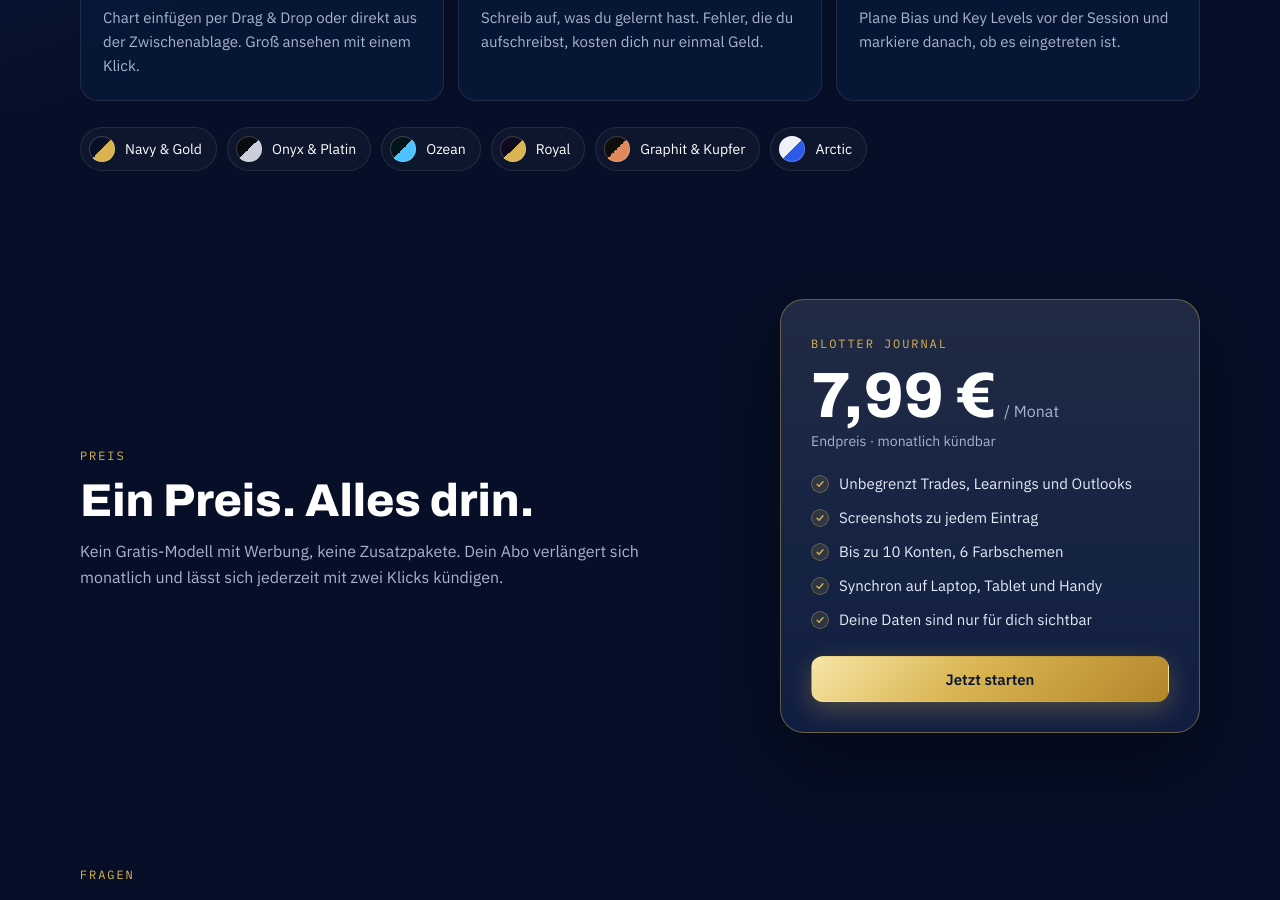
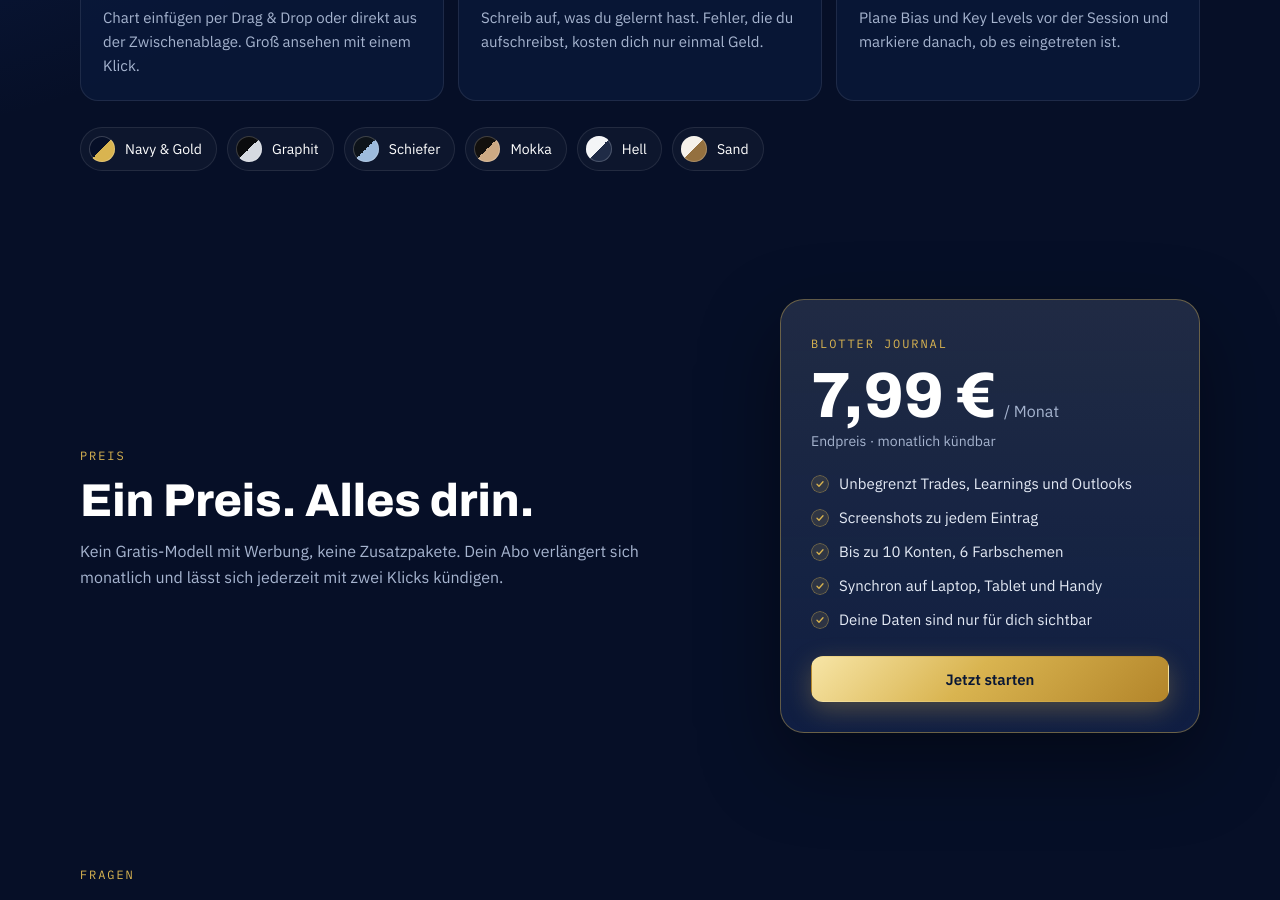
Before and after one commit to elias-pircher/blotter-app, a Next.js app: page / in a window 1280 px wide. Shown: the part 1420-2320 px from the top of the page. Built offline with nearby package versions, Linux system fonts and the light colour scheme; no server answers.

Commit message:
Ruhigere Farbschemen (Navy & Gold, Graphit, Schiefer, Mokka, Hell, Sand) und neue Sprüche
Alte Schemen werden automatisch auf das ähnlichste neue umgestellt.

Co-Authored-By: Claude Opus 5.5 <noreply@anthropic.com>
Claude-Session: https://claude.ai/code/session_012tCXMhGVPaLm9U4Fq3vkLo

```diff
--- a/app/(journal)/app/Journal.js
+++ b/app/(journal)/app/Journal.js
@@ -10,7 +10,7 @@ export default function Journal({ userId, email }) {
     window.__blotterBooted = true;
     window.BlotterBackend = makeBackend(createClient(), userId, email);
     const s = document.createElement('script');
-    s.src = '/journal/journal.js?v=9';
+    s.src = '/journal/journal.js?v=10';
     s.async = false;
     document.body.appendChild(s);
   }, [userId, email]);
--- a/app/(journal)/journal.css
+++ b/app/(journal)/journal.css
@@ -15,58 +15,58 @@ html,body{margin:0}body{font:14px system-ui,-apple-system,sans-serif}img{max-wid
   color-scheme:dark;
 }
 [data-skin="onyx"]{
-  --bg:#0A0B0E; --bg-rgb:10,11,14; --bg-2:#121318;
-  --panel-rgb:20,21,26; --panel-hi-rgb:28,30,36; --modal:#15161B; --modal-2:#1B1D23;
-  --fg-rgb:255,255,255; --ink:#FFFFFF; --ink-2:#E6E8EC; --muted:#A0A5B0; --faint:#6A6F7A;
-  --gold:#C9CED8; --gold-hi:#F5F7FA; --gold-lo:#878E9B; --acc-a:#FFFFFF; --acc-c:#8A919E;
-  --acc-rgb:201,206,216; --acc-hi-rgb:245,247,250; --acc-text:#F5F7FA; --on-gold:#0A0B0E;
-  --glow2-rgb:70,80,100; --silver:#8FB0E8; --silver-rgb:143,176,232;
-  --up:#43D896; --up-rgb:67,216,150; --down:#FF7377; --down-rgb:255,115,119; --be:#AEB9CE; --be-rgb:174,185,206;
+  --bg:#0B0C0E; --bg-rgb:11,12,14; --bg-2:#121316;
+  --panel-rgb:21,22,26; --panel-hi-rgb:29,31,36; --modal:#16171B; --modal-2:#1C1E23;
+  --fg-rgb:255,255,255; --ink:#FFFFFF; --ink-2:#E7E9ED; --muted:#A3A8B2; --faint:#6C717C;
+  --gold:#D6DAE1; --gold-hi:#F7F8FA; --gold-lo:#8D939E; --acc-a:#FFFFFF; --acc-c:#9097A3;
+  --acc-rgb:214,218,225; --acc-hi-rgb:247,248,250; --acc-text:#F2F4F7; --on-gold:#0B0C0E;
+  --glow2-rgb:70,76,90; --silver:#8E9BB3; --silver-rgb:142,155,179;
+  --up:#43D896; --up-rgb:67,216,150; --down:#FF7377; --down-rgb:255,115,119; --be:#AEB4C0; --be-rgb:174,180,192;
   --sh:1; --is-light:0; --scrim:rgba(0,0,0,.7);
   color-scheme:dark;
 }
-[data-skin="ocean"]{
-  --bg:#03141B; --bg-rgb:3,20,27; --bg-2:#062029;
-  --panel-rgb:6,30,40; --panel-hi-rgb:9,40,52; --modal:#06232E; --modal-2:#092C39;
-  --fg-rgb:255,255,255; --ink:#FFFFFF; --ink-2:#DCEFF3; --muted:#94B9C2; --faint:#5A808A;
-  --gold:#4CC3FF; --gold-hi:#B8E8FF; --gold-lo:#1A82BF; --acc-a:#C6EEFF; --acc-c:#1878B3;
-  --acc-rgb:76,195,255; --acc-hi-rgb:184,232,255; --acc-text:#B8E8FF; --on-gold:#02161E;
-  --glow2-rgb:20,120,140; --silver:#F1F7F9; --silver-rgb:241,247,249;
-  --up:#43D896; --up-rgb:67,216,150; --down:#FF7377; --down-rgb:255,115,119; --be:#AEB9CE; --be-rgb:174,185,206;
-  --sh:1; --is-light:0; --scrim:rgba(1,10,14,.7);
+[data-skin="slate"]{
+  --bg:#0D131A; --bg-rgb:13,19,26; --bg-2:#121A23;
+  --panel-rgb:20,28,38; --panel-hi-rgb:27,37,49; --modal:#151E29; --modal-2:#1B2633;
+  --fg-rgb:255,255,255; --ink:#FFFFFF; --ink-2:#E2E9F1; --muted:#9DAABB; --faint:#64738A;
+  --gold:#9DBBDD; --gold-hi:#DCE8F5; --gold-lo:#5F82A8; --acc-a:#D6E5F4; --acc-c:#6488B0;
+  --acc-rgb:157,187,221; --acc-hi-rgb:220,232,245; --acc-text:#D6E5F4; --on-gold:#0B1219;
+  --glow2-rgb:55,85,120; --silver:#E6EBF1; --silver-rgb:230,235,241;
+  --up:#43D896; --up-rgb:67,216,150; --down:#FF7377; --down-rgb:255,115,119; --be:#A9B4C4; --be-rgb:169,180,196;
+  --sh:1; --is-light:0; --scrim:rgba(4,8,12,.7);
   color-scheme:dark;
 }
-[data-skin="royal"]{
-  --bg:#0F0A1F; --bg-rgb:15,10,31; --bg-2:#170F2E;
-  --panel-rgb:26,17,50; --panel-hi-rgb:35,24,64; --modal:#1B1235; --modal-2:#231842;
-  --fg-rgb:255,255,255; --ink:#FFFFFF; --ink-2:#ECE6F8; --muted:#B3A8CE; --faint:#786C98;
-  --gold:#D9B450; --gold-hi:#F6E2A0; --gold-lo:#A57D22; --acc-a:#F7E5A6; --acc-c:#B3852A;
-  --acc-rgb:217,180,80; --acc-hi-rgb:246,226,160; --acc-text:#F6E2A0; --on-gold:#160C26;
-  --glow2-rgb:130,70,210; --silver:#F4F0FC; --silver-rgb:244,240,252;
-  --up:#43D896; --up-rgb:67,216,150; --down:#FF7377; --down-rgb:255,115,119; --be:#B9B0CE; --be-rgb:185,176,206;
-  --sh:1; --is-light:0; --scrim:rgba(8,4,18,.7);
+[data-skin="mocha"]{
+  --bg:#12100E; --bg-rgb:18,16,14; --bg-2:#191613;
+  --panel-rgb:29,25,22; --panel-hi-rgb:37,32,28; --modal:#1E1A17; --modal-2:#25201C;
+  --fg-rgb:255,255,255; --ink:#FFFFFF; --ink-2:#EEE7E0; --muted:#B0A498; --faint:#776B60;
+  --gold:#CDAA84; --gold-hi:#EBD8C2; --gold-lo:#94704D; --acc-a:#EBD8C2; --acc-c:#9A7652;
+  --acc-rgb:205,170,132; --acc-hi-rgb:235,216,194; --acc-text:#EBD8C2; --on-gold:#17110B;
+  --glow2-rgb:110,78,50; --silver:#EFE9E3; --silver-rgb:239,233,227;
+  --up:#43D896; --up-rgb:67,216,150; --down:#FF7A7A; --down-rgb:255,122,122; --be:#B8AEA4; --be-rgb:184,174,164;
+  --sh:1; --is-light:0; --scrim:rgba(6,5,4,.72);
   color-scheme:dark;
 }
-[data-skin="copper"]{
-  --bg:#0E0D0C; --bg-rgb:14,13,12; --bg-2:#171513;
-  --panel-rgb:25,22,20; --panel-hi-rgb:34,30,27; --modal:#1C1917; --modal-2:#24201D;
-  --fg-rgb:255,255,255; --ink:#FFFFFF; --ink-2:#EFE8E2; --muted:#B2A69B; --faint:#786D64;
-  --gold:#E0895A; --gold-hi:#F8C7A8; --gold-lo:#A55730; --acc-a:#FCD6BE; --acc-c:#9E4F29;
-  --acc-rgb:224,137,90; --acc-hi-rgb:248,199,168; --acc-text:#F8C7A8; --on-gold:#1A0D06;
-  --glow2-rgb:150,70,40; --silver:#F3EEEA; --silver-rgb:243,238,234;
-  --up:#43D896; --up-rgb:67,216,150; --down:#FF6B7A; --down-rgb:255,107,122; --be:#B9B0A8; --be-rgb:185,176,168;
-  --sh:1; --is-light:0; --scrim:rgba(5,4,3,.72);
-  color-scheme:dark;
+[data-skin="paper"]{
+  --bg:#F4F5F7; --bg-rgb:244,245,247; --bg-2:#ECEEF2;
+  --panel-rgb:255,255,255; --panel-hi-rgb:248,249,251; --modal:#FFFFFF; --modal-2:#F3F4F7;
+  --fg-rgb:17,24,39; --ink:#111827; --ink-2:#2B3445; --muted:#5F6B7D; --faint:#98A1B0;
+  --gold:#1F2B46; --gold-hi:#6A7A9C; --gold-lo:#111A2E; --acc-a:#43547A; --acc-c:#0F1729;
+  --acc-rgb:31,43,70; --acc-hi-rgb:106,122,156; --acc-text:#1F2B46; --on-gold:#FFFFFF;
+  --glow2-rgb:140,155,185; --silver:#A0814F; --silver-rgb:160,129,79;
+  --up:#0E9F62; --up-rgb:14,159,98; --down:#E0454B; --down-rgb:224,69,75; --be:#7A8597; --be-rgb:122,133,151;
+  --sh:.3; --is-light:1; --scrim:rgba(17,24,39,.38);
+  color-scheme:light;
 }
-[data-skin="arctic"]{
-  --bg:#EEF2F8; --bg-rgb:238,242,248; --bg-2:#E3E9F3;
-  --panel-rgb:255,255,255; --panel-hi-rgb:247,249,253; --modal:#FFFFFF; --modal-2:#F2F5FA;
-  --fg-rgb:16,32,68; --ink:#0B1630; --ink-2:#26355A; --muted:#5A6886; --faint:#8D99B0;
-  --gold:#2B5BE8; --gold-hi:#9DB5FF; --gold-lo:#1B3FB0; --acc-a:#7C9DFF; --acc-c:#1C3FAE;
-  --acc-rgb:43,91,232; --acc-hi-rgb:157,181,255; --acc-text:#1F48C9; --on-gold:#FFFFFF;
-  --glow2-rgb:120,160,255; --silver:#4A5774; --silver-rgb:74,87,116;
-  --up:#0E9F62; --up-rgb:14,159,98; --down:#E0454B; --down-rgb:224,69,75; --be:#7A88A3; --be-rgb:122,136,163;
-  --sh:.32; --is-light:1; --scrim:rgba(20,30,55,.4);
+[data-skin="sand"]{
+  --bg:#F5F1EA; --bg-rgb:245,241,234; --bg-2:#EDE7DC;
+  --panel-rgb:255,253,249; --panel-hi-rgb:250,247,241; --modal:#FFFDF9; --modal-2:#F4EFE7;
+  --fg-rgb:42,33,24; --ink:#2A2118; --ink-2:#43382C; --muted:#7A6D5E; --faint:#AA9D8D;
+  --gold:#94703F; --gold-hi:#D6BB91; --gold-lo:#6B4F2A; --acc-a:#BF9B66; --acc-c:#76572F;
+  --acc-rgb:148,112,63; --acc-hi-rgb:214,187,145; --acc-text:#76572F; --on-gold:#FFFFFF;
+  --glow2-rgb:200,170,130; --silver:#5E6B7C; --silver-rgb:94,107,124;
+  --up:#2E9E6A; --up-rgb:46,158,106; --down:#D2524F; --down-rgb:210,82,79; --be:#8C8375; --be-rgb:140,131,117;
+  --sh:.28; --is-light:1; --scrim:rgba(42,33,24,.34);
   color-scheme:light;
 }
 :root, [data-skin]{
@@ -87,7 +87,7 @@ html,body{margin:0}body{font:14px system-ui,-apple-system,sans-serif}img{max-wid
   --ac-gold:var(--gold); --ac-silver:var(--silver); --ac-violet:#A98BFF; --ac-coral:#FF9466; --ac-mint:#4FD6C2;
   --ac-rose:#F47CC4; --ac-sky:#4FB8FF; --ac-lemon:#E9DA6A; --ac-blue:#7C93FF; --ac-sand:#D7B99A;
 }
-[data-skin="arctic"]{
+[data-skin="paper"], [data-skin="sand"]{
   --ac-violet:#6D4AE0; --ac-coral:#D9622E; --ac-mint:#0F9C88; --ac-rose:#C93C8F;
   --ac-sky:#0B84D0; --ac-lemon:#9C8A12; --ac-blue:#3F56D6; --ac-sand:#8E6A48;
 }
--- a/app/(journal)/layout.js
+++ b/app/(journal)/layout.js
@@ -7,7 +7,7 @@ export const metadata = {
   robots: { index: false },
 };
 
-const SKIN = 'try{var k=localStorage.getItem("blotter.skin");if(k&&/^[a-z]+$/.test(k))document.documentElement.setAttribute("data-skin",k)}catch(e){}';
+const SKIN = 'try{var k=localStorage.getItem("blotter.skin"),o={ocean:"slate",royal:"navy",copper:"mocha",arctic:"paper"};if(k&&/^[a-z]+$/.test(k))document.documentElement.setAttribute("data-skin",o[k]||k)}catch(e){}';
 
 export default function JournalLayout({ children }) {
   return (
--- a/app/(site)/page.js
+++ b/app/(site)/page.js
@@ -70,7 +70,7 @@ export default async function Home() {
             {FEATURES.map(([ic, h, p]) => <div className="f" key={h}><span className="ic">{ic}</span><h3>{h}</h3><p>{p}</p></div>)}
           </div>
           <div className="skins" aria-label="Farbschemen">
-            {[['Navy & Gold', '#060F27', '#D9B450'], ['Onyx & Platin', '#0A0B0E', '#C9CED8'], ['Ozean', '#03141B', '#4CC3FF'], ['Royal', '#0F0A1F', '#D9B450'], ['Graphit & Kupfer', '#0E0D0C', '#E0895A'], ['Arctic', '#EEF2F8', '#2B5BE8']].map(([n, a, b]) => (
+            {[['Navy & Gold', '#060F27', '#D9B450'], ['Graphit', '#0B0C0E', '#D6DAE1'], ['Schiefer', '#0D131A', '#9DBBDD'], ['Mokka', '#12100E', '#CDAA84'], ['Hell', '#F4F5F7', '#1F2B46'], ['Sand', '#F5F1EA', '#94703F']].map(([n, a, b]) => (
               <span className="skin" key={n}><i style={{ background: `linear-gradient(135deg, ${a} 50%, ${b} 50%)` }} />{n}</span>
             ))}
           </div>
--- a/design/blotter.html
+++ b/design/blotter.html
@@ -18,58 +18,58 @@
   color-scheme:dark;
 }
 [data-skin="onyx"]{
-  --bg:#0A0B0E; --bg-rgb:10,11,14; --bg-2:#121318;
-  --panel-rgb:20,21,26; --panel-hi-rgb:28,30,36; --modal:#15161B; --modal-2:#1B1D23;
-  --fg-rgb:255,255,255; --ink:#FFFFFF; --ink-2:#E6E8EC; --muted:#A0A5B0; --faint:#6A6F7A;
-  --gold:#C9CED8; --gold-hi:#F5F7FA; --gold-lo:#878E9B; --acc-a:#FFFFFF; --acc-c:#8A919E;
-  --acc-rgb:201,206,216; --acc-hi-rgb:245,247,250; --acc-text:#F5F7FA; --on-gold:#0A0B0E;
-  --glow2-rgb:70,80,100; --silver:#8FB0E8; --silver-rgb:143,176,232;
-  --up:#43D896; --up-rgb:67,216,150; --down:#FF7377; --down-rgb:255,115,119; --be:#AEB9CE; --be-rgb:174,185,206;
+  --bg:#0B0C0E; --bg-rgb:11,12,14; --bg-2:#121316;
+  --panel-rgb:21,22,26; --panel-hi-rgb:29,31,36; --modal:#16171B; --modal-2:#1C1E23;
+  --fg-rgb:255,255,255; --ink:#FFFFFF; --ink-2:#E7E9ED; --muted:#A3A8B2; --faint:#6C717C;
+  --gold:#D6DAE1; --gold-hi:#F7F8FA; --gold-lo:#8D939E; --acc-a:#FFFFFF; --acc-c:#9097A3;
+  --acc-rgb:214,218,225; --acc-hi-rgb:247,248,250; --acc-text:#F2F4F7; --on-gold:#0B0C0E;
+  --glow2-rgb:70,76,90; --silver:#8E9BB3; --silver-rgb:142,155,179;
+  --up:#43D896; --up-rgb:67,216,150; --down:#FF7377; --down-rgb:255,115,119; --be:#AEB4C0; --be-rgb:174,180,192;
   --sh:1; --is-light:0; --scrim:rgba(0,0,0,.7);
   color-scheme:dark;
 }
-[data-skin="ocean"]{
-  --bg:#03141B; --bg-rgb:3,20,27; --bg-2:#062029;
-  --panel-rgb:6,30,40; --panel-hi-rgb:9,40,52; --modal:#06232E; --modal-2:#092C39;
-  --fg-rgb:255,255,255; --ink:#FFFFFF; --ink-2:#DCEFF3; --muted:#94B9C2; --faint:#5A808A;
-  --gold:#4CC3FF; --gold-hi:#B8E8FF; --gold-lo:#1A82BF; --acc-a:#C6EEFF; --acc-c:#1878B3;
-  --acc-rgb:76,195,255; --acc-hi-rgb:184,232,255; --acc-text:#B8E8FF; --on-gold:#02161E;
-  --glow2-rgb:20,120,140; --silver:#F1F7F9; --silver-rgb:241,247,249;
-  --up:#43D896; --up-rgb:67,216,150; --down:#FF7377; --down-rgb:255,115,119; --be:#AEB9CE; --be-rgb:174,185,206;
-  --sh:1; --is-light:0; --scrim:rgba(1,10,14,.7);
+[data-skin="slate"]{
+  --bg:#0D131A; --bg-rgb:13,19,26; --bg-2:#121A23;
+  --panel-rgb:20,28,38; --panel-hi-rgb:27,37,49; --modal:#151E29; --modal-2:#1B2633;
+  --fg-rgb:255,255,255; --ink:#FFFFFF; --ink-2:#E2E9F1; --muted:#9DAABB; --faint:#64738A;
+  --gold:#9DBBDD; --gold-hi:#DCE8F5; --gold-lo:#5F82A8; --acc-a:#D6E5F4; --acc-c:#6488B0;
+  --acc-rgb:157,187,221; --acc-hi-rgb:220,232,245; --acc-text:#D6E5F4; --on-gold:#0B1219;
+  --glow2-rgb:55,85,120; --silver:#E6EBF1; --silver-rgb:230,235,241;
+  --up:#43D896; --up-rgb:67,216,150; --down:#FF7377; --down-rgb:255,115,119; --be:#A9B4C4; --be-rgb:169,180,196;
+  --sh:1; --is-light:0; --scrim:rgba(4,8,12,.7);
   color-scheme:dark;
 }
-[data-skin="royal"]{
-  --bg:#0F0A1F; --bg-rgb:15,10,31; --bg-2:#170F2E;
-  --panel-rgb:26,17,50; --panel-hi-rgb:35,24,64; --modal:#1B1235; --modal-2:#231842;
-  --fg-rgb:255,255,255; --ink:#FFFFFF; --ink-2:#ECE6F8; --muted:#B3A8CE; --faint:#786C98;
-  --gold:#D9B450; --gold-hi:#F6E2A0; --gold-lo:#A57D22; --acc-a:#F7E5A6; --acc-c:#B3852A;
-  --acc-rgb:217,180,80; --acc-hi-rgb:246,226,160; --acc-text:#F6E2A0; --on-gold:#160C26;
-  --glow2-rgb:130,70,210; --silver:#F4F0FC; --silver-rgb:244,240,252;
-  --up:#43D896; --up-rgb:67,216,150; --down:#FF7377; --down-rgb:255,115,119; --be:#B9B0CE; --be-rgb:185,176,206;
-  --sh:1; --is-light:0; --scrim:rgba(8,4,18,.7);
+[data-skin="mocha"]{
+  --bg:#12100E; --bg-rgb:18,16,14; --bg-2:#191613;
+  --panel-rgb:29,25,22; --panel-hi-rgb:37,32,28; --modal:#1E1A17; --modal-2:#25201C;
+  --fg-rgb:255,255,255; --ink:#FFFFFF; --ink-2:#EEE7E0; --muted:#B0A498; --faint:#776B60;
+  --gold:#CDAA84; --gold-hi:#EBD8C2; --gold-lo:#94704D; --acc-a:#EBD8C2; --acc-c:#9A7652;
+  --acc-rgb:205,170,132; --acc-hi-rgb:235,216,194; --acc-text:#EBD8C2; --on-gold:#17110B;
+  --glow2-rgb:110,78,50; --silver:#EFE9E3; --silver-rgb:239,233,227;
+  --up:#43D896; --up-rgb:67,216,150; --down:#FF7A7A; --down-rgb:255,122,122; --be:#B8AEA4; --be-rgb:184,174,164;
+  --sh:1; --is-light:0; --scrim:rgba(6,5,4,.72);
   color-scheme:dark;
 }
-[data-skin="copper"]{
-  --bg:#0E0D0C; --bg-rgb:14,13,12; --bg-2:#171513;
-  --panel-rgb:25,22,20; --panel-hi-rgb:34,30,27; --modal:#1C1917; --modal-2:#24201D;
-  --fg-rgb:255,255,255; --ink:#FFFFFF; --ink-2:#EFE8E2; --muted:#B2A69B; --faint:#786D64;
-  --gold:#E0895A; --gold-hi:#F8C7A8; --gold-lo:#A55730; --acc-a:#FCD6BE; --acc-c:#9E4F29;
-  --acc-rgb:224,137,90; --acc-hi-rgb:248,199,168; --acc-text:#F8C7A8; --on-gold:#1A0D06;
-  --glow2-rgb:150,70,40; --silver:#F3EEEA; --silver-rgb:243,238,234;
-  --up:#43D896; --up-rgb:67,216,150; --down:#FF6B7A; --down-rgb:255,107,122; --be:#B9B0A8; --be-rgb:185,176,168;
-  --sh:1; --is-light:0; --scrim:rgba(5,4,3,.72);
-  color-scheme:dark;
-}
-[data-skin="arctic"]{
-  --bg:#EEF2F8; --bg-rgb:238,242,248; --bg-2:#E3E9F3;
-  --panel-rgb:255,255,255; --panel-hi-rgb:247,249,253; --modal:#FFFFFF; --modal-2:#F2F5FA;
-  --fg-rgb:16,32,68; --ink:#0B1630; --ink-2:#26355A; --muted:#5A6886; --faint:#8D99B0;
-  --gold:#2B5BE8; --gold-hi:#9DB5FF; --gold-lo:#1B3FB0; --acc-a:#7C9DFF; --acc-c:#1C3FAE;
-  --acc-rgb:43,91,232; --acc-hi-rgb:157,181,255; --acc-text:#1F48C9; --on-gold:#FFFFFF;
-  --glow2-rgb:120,160,255; --silver:#4A5774; --silver-rgb:74,87,116;
-  --up:#0E9F62; --up-rgb:14,159,98; --down:#E0454B; --down-rgb:224,69,75; --be:#7A88A3; --be-rgb:122,136,163;
-  --sh:.32; --is-light:1; --scrim:rgba(20,30,55,.4);
+[data-skin="paper"]{
+  --bg:#F4F5F7; --bg-rgb:244,245,247; --bg-2:#ECEEF2;
+  --panel-rgb:255,255,255; --panel-hi-rgb:248,249,251; --modal:#FFFFFF; --modal-2:#F3F4F7;
+  --fg-rgb:17,24,39; --ink:#111827; --ink-2:#2B3445; --muted:#5F6B7D; --faint:#98A1B0;
+  --gold:#1F2B46; --gold-hi:#6A7A9C; --gold-lo:#111A2E; --acc-a:#43547A; --acc-c:#0F1729;
+  --acc-rgb:31,43,70; --acc-hi-rgb:106,122,156; --acc-text:#1F2B46; --on-gold:#FFFFFF;
+  --glow2-rgb:140,155,185; --silver:#A0814F; --silver-rgb:160,129,79;
+  --up:#0E9F62; --up-rgb:14,159,98; --down:#E0454B; --down-rgb:224,69,75; --be:#7A8597; --be-rgb:122,133,151;
+  --sh:.3; --is-light:1; --scrim:rgba(17,24,39,.38);
+  color-scheme:light;
+}
+[data-skin="sand"]{
+  --bg:#F5F1EA; --bg-rgb:245,241,234; --bg-2:#EDE7DC;
+  --panel-rgb:255,253,249; --panel-hi-rgb:250,247,241; --modal:#FFFDF9; --modal-2:#F4EFE7;
+  --fg-rgb:42,33,24; --ink:#2A2118; --ink-2:#43382C; --muted:#7A6D5E; --faint:#AA9D8D;
+  --gold:#94703F; --gold-hi:#D6BB91; --gold-lo:#6B4F2A; --acc-a:#BF9B66; --acc-c:#76572F;
+  --acc-rgb:148,112,63; --acc-hi-rgb:214,187,145; --acc-text:#76572F; --on-gold:#FFFFFF;
+  --glow2-rgb:200,170,130; --silver:#5E6B7C; --silver-rgb:94,107,124;
+  --up:#2E9E6A; --up-rgb:46,158,106; --down:#D2524F; --down-rgb:210,82,79; --be:#8C8375; --be-rgb:140,131,117;
+  --sh:.28; --is-light:1; --scrim:rgba(42,33,24,.34);
   color-scheme:light;
 }
 :root, [data-skin]{
@@ -90,7 +90,7 @@
   --ac-gold:var(--gold); --ac-silver:var(--silver); --ac-violet:#A98BFF; --ac-coral:#FF9466; --ac-mint:#4FD6C2;
   --ac-rose:#F47CC4; --ac-sky:#4FB8FF; --ac-lemon:#E9DA6A; --ac-blue:#7C93FF; --ac-sand:#D7B99A;
 }
-[data-skin="arctic"]{
+[data-skin="paper"], [data-skin="sand"]{
   --ac-violet:#6D4AE0; --ac-coral:#D9622E; --ac-mint:#0F9C88; --ac-rose:#C93C8F;
   --ac-sky:#0B84D0; --ac-lemon:#9C8A12; --ac-blue:#3F56D6; --ac-sand:#8E6A48;
 }
@@ -686,7 +686,7 @@ textarea.inp{height:auto;min-height:120px;padding:10px 12px;resize:vertical;line
   .rv-wait{opacity:1;transform:none}
 }
 </style>
-<script>try{var k=localStorage.getItem("blotter.skin");if(k&&/^[a-z]+$/.test(k))document.documentElement.setAttribute("data-skin",k)}catch(e){}</script>
+<script>try{var k=localStorage.getItem("blotter.skin"),o={ocean:"slate",royal:"navy",copper:"mocha",arctic:"paper"};if(k&&/^[a-z]+$/.test(k))document.documentElement.setAttribute("data-skin",o[k]||k)}catch(e){}</script>
 
 <canvas id="bg" aria-hidden="true"></canvas>
 <div class="progress" id="progress" aria-hidden="true"></div>
@@ -1225,14 +1225,12 @@ function setNum(el, v, fmt){
 
 /* ---------- motion: mantra ---------- */
 const MANTRAS = [
-  ['Erst planen.', 'Dann handeln.'],
-  ['Disziplin ist', 'dein Vorteil.'],
+  ['Kontoschutz vor', 'Kontowachstum.'],
   ['Prozess', 'vor Gewinn.'],
-  ['Konstanz', 'schlägt Glück.'],
-  ['Kapital schützen.', 'Chancen nutzen.'],
+  ['Konstanz', 'schlägt zurück.'],
   ['Geduld wird', 'bezahlt.'],
-  ['Verluste klein.', 'Gewinne laufen.'],
-  ['Jeder Tag ist', 'ein Datenpunkt.']
+  ['Halte dich an', 'das System.'],
+  ['Disziplin ist', 'dein Vorteil.']
 ];
 const Mantra = {
   i: Math.floor(Date.now() / 86400000) % MANTRAS.length, timer: 0, el: null,
@@ -2103,17 +2101,20 @@ const LB = {
 /* ---------- personalisation ---------- */
 const SKINS = [
   {id: 'navy', name: 'Navy & Gold', sub: 'Das Original'},
-  {id: 'onyx', name: 'Onyx & Platin', sub: 'Schwarz, kühl, minimal'},
-  {id: 'ocean', name: 'Ozean', sub: 'Petrol & Himmelblau'},
-  {id: 'royal', name: 'Royal', sub: 'Violett & Gold'},
-  {id: 'copper', name: 'Graphit & Kupfer', sub: 'Warm und dunkel'},
-  {id: 'arctic', name: 'Arctic', sub: 'Hell und klar'}
+  {id: 'onyx', name: 'Graphit', sub: 'Schwarz und Weiß, ganz schlicht'},
+  {id: 'slate', name: 'Schiefer', sub: 'Blaugrau und ruhig'},
+  {id: 'mocha', name: 'Mokka', sub: 'Dunkel und warm'},
+  {id: 'paper', name: 'Hell', sub: 'Weiß und Anthrazit'},
+  {id: 'sand', name: 'Sand', sub: 'Hell und warm'}
 ];
 const SKIN_IDS = SKINS.map(k => k.id);
+// schemes that were replaced by calmer ones
+const SKIN_OLD = {ocean: 'slate', royal: 'navy', copper: 'mocha', arctic: 'paper'};
+const skinId = id => SKIN_OLD[id] || id;
 function normSettings(d){
   d = d || {};
   const o = {theme: 'navy', name: '', modules: {learnings: true, outlooks: true}, accounts: [], setupDone: !!d.setupDone};
-  if (SKIN_IDS.includes(d.theme)) o.theme = d.theme;
+  if (SKIN_IDS.includes(skinId(d.theme))) o.theme = skinId(d.theme);
   if (typeof d.name === 'string') o.name = d.name.trim().slice(0, 30);
   if (d.modules && typeof d.modules === 'object') { o.modules.learnings = d.modules.learnings !== false; o.modules.outlooks = d.modules.outlooks !== false; }
   o.accounts = normAccounts(d);
@@ -2157,6 +2158,7 @@ function modOn(k){ return k === 'kalender' || !(S.settings.modules && S.settings
 function pagesOn(){ return ['kalender', 'learnings', 'outlooks'].filter(modOn); }
 function an(id){ return (acctById(id) || accts()[0]).name; }
 function applySkin(id, persist){
+  id = skinId(id);
   if (!SKIN_IDS.includes(id)) id = 'navy';
   const r = document.documentElement;
   if (r.getAttribute('data-skin') !== id) { r.setAttribute('data-skin', id); BG.P = null; if (reduce) BG.draw(performance.now() + 1e5); }
```
Also changed, not shown: public/journal/journal.js (+14 -12 lines).
